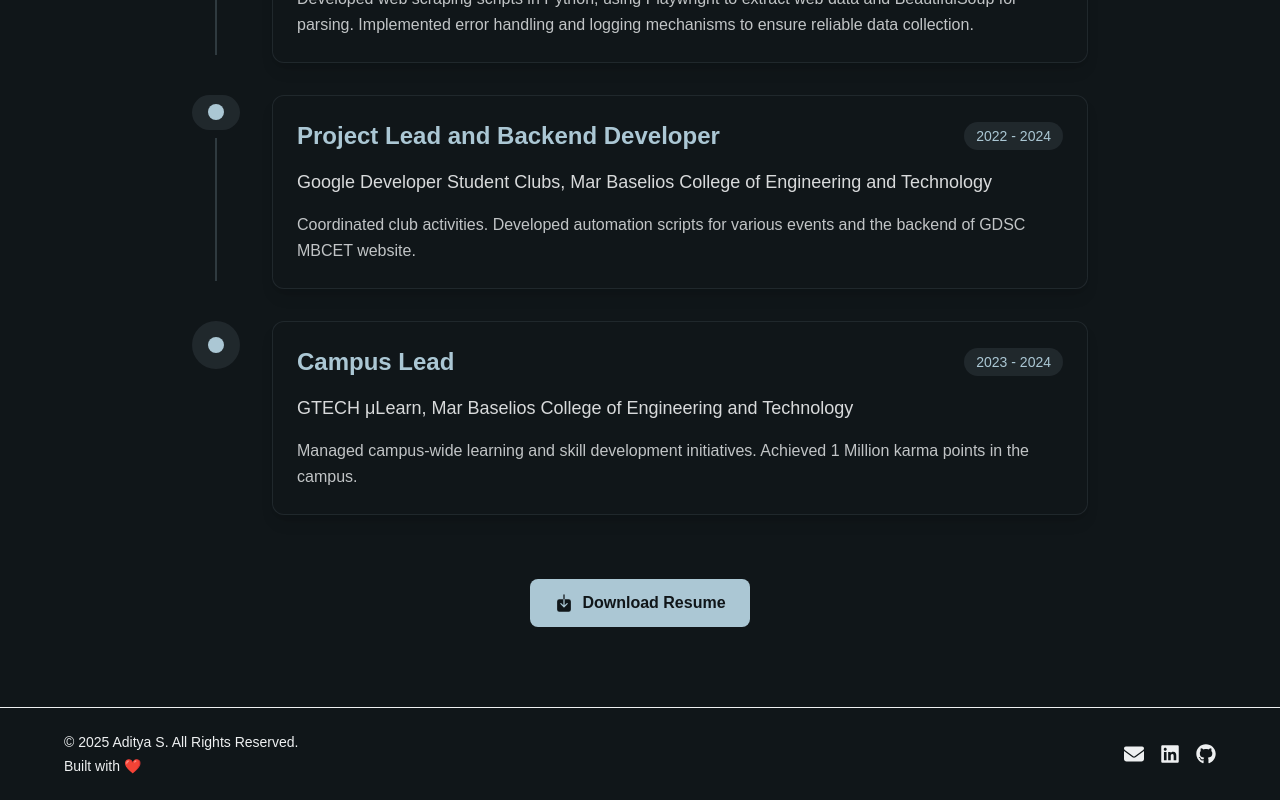
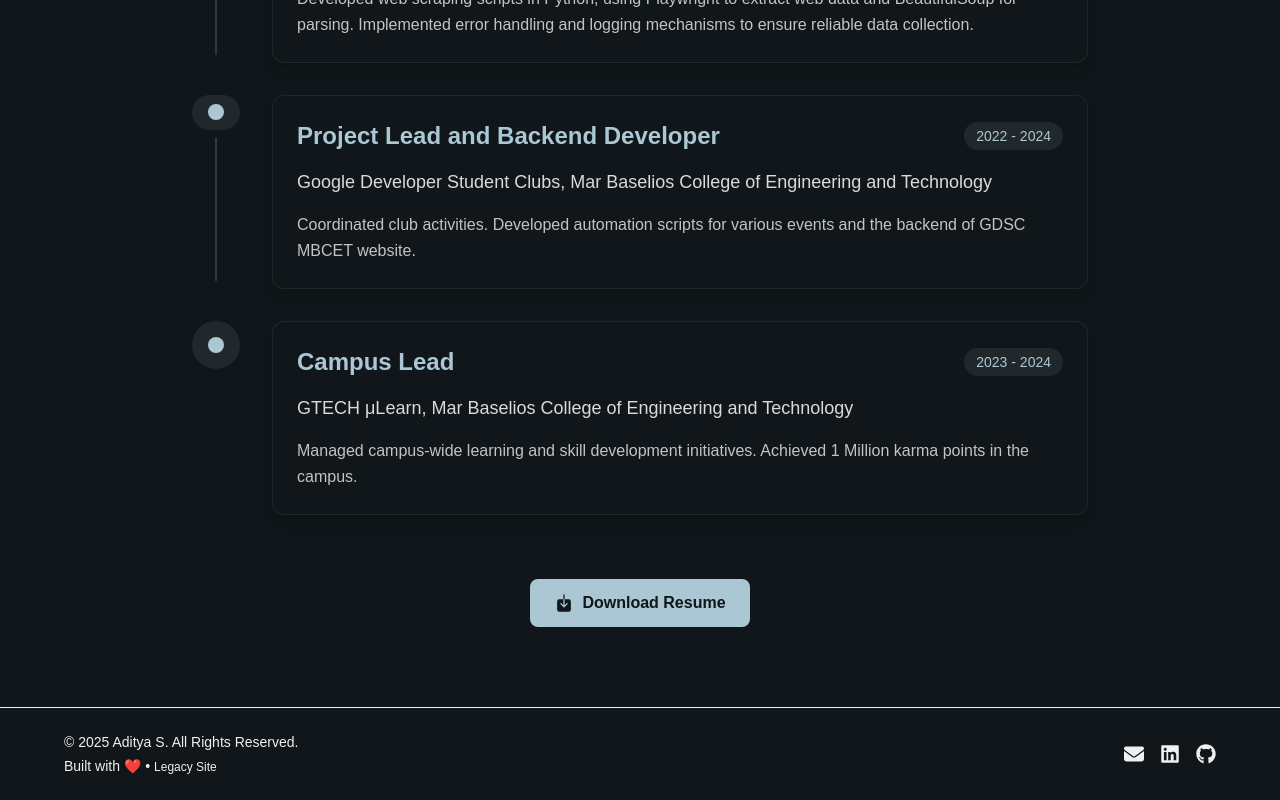
Before and after one commit to xditya/portfolio, a Next.js app: page /about in a window 1280 px wide. Shown: the part 1172-1972 px from the top of the page. Built offline with nearby package versions, Linux system fonts and the light colour scheme.

Commit message:
feat: update portfolio title and enhance footer with legacy site link

```diff
--- a/src/app/layout.tsx
+++ b/src/app/layout.tsx
@@ -19,7 +19,7 @@ const geistMono = Geist_Mono({
 });
 
 export const metadata: Metadata = {
-  title: "Aditya S Portfolio",
+  title: "Aditya S",
   description: "Portfolio of Aditya S - Open-Source Developer & Freelancer",
 };
 
--- a/src/components/Footer.tsx
+++ b/src/components/Footer.tsx
@@ -15,9 +15,19 @@ const Footer: React.FC = () => {
         <div className="text-center md:text-left">
           {" "}
           <p className="text-[var(--foreground)]">
-            &copy; {currentYear} Aditya S. All Rights Reserved.
+            &copy; {currentYear} Aditya S. All Rights Reserved.{" "}
           </p>
-          <p className="text-[var(--foreground-lighter)] mt-1">Built with ❤️</p>
+          <p className="text-[var(--foreground-lighter)] mt-1">
+            Built with ❤️ •{" "}
+            <a
+              href="https://i.xditya.me"
+              target="_blank"
+              rel="noopener noreferrer"
+              className="text-[var(--foreground-lighter)] hover:text-[var(--accent)] transition-colors text-xs"
+            >
+              Legacy Site
+            </a>
+          </p>
         </div>
         <div className="flex items-center gap-4 text-[var(--foreground-lighter)]">
           <a
```
